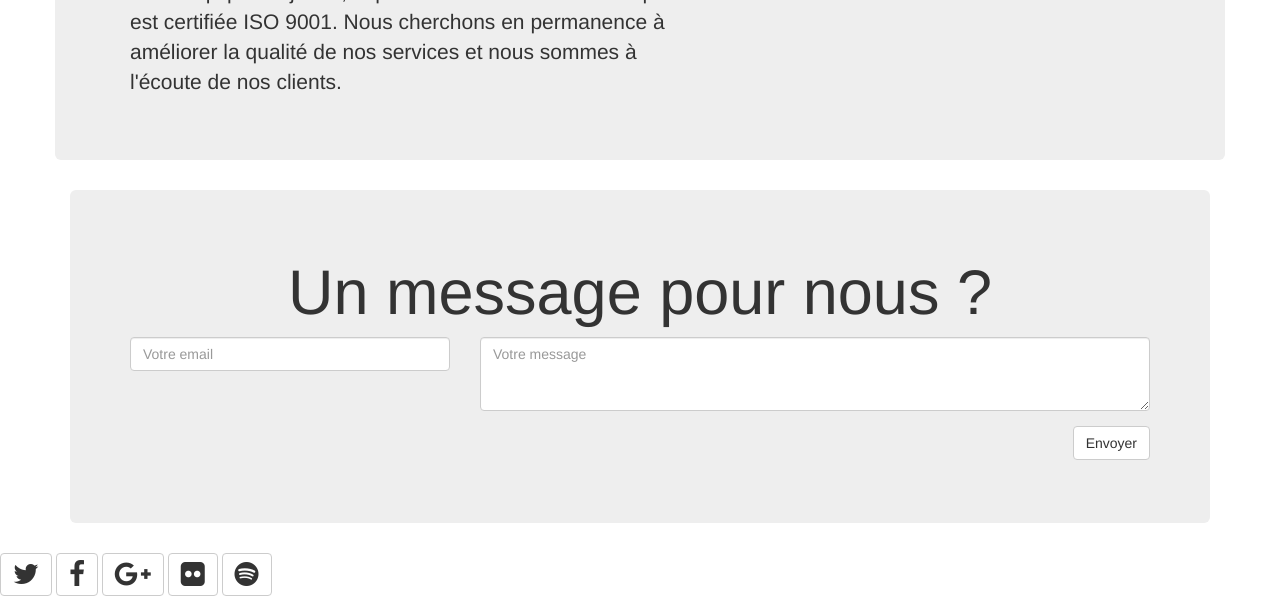
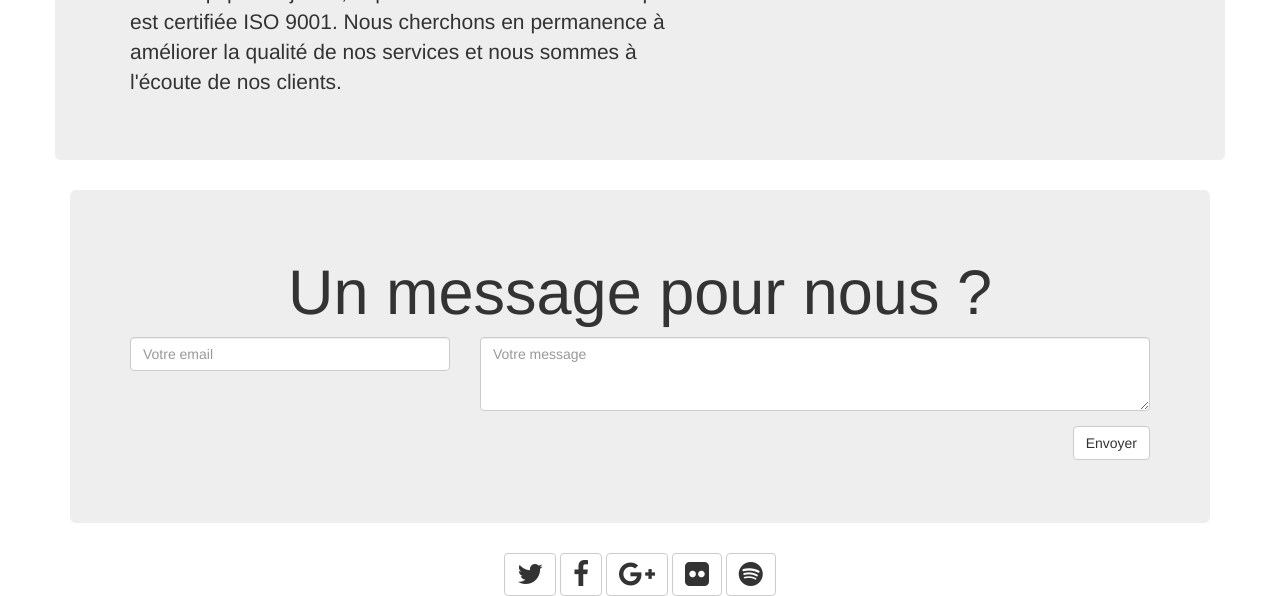
Before and after one commit to neko-77/activite1_git, a plain HTML site: page index.html in a window 1280 px wide. Shown: the part 672-1268 px from the top of the page. Drawn offline with nearby package versions, Linux system fonts and the light colour scheme.

Commit message:
Modification du pied de page de index.html

```diff
--- a/index.html
+++ b/index.html
@@ -110,7 +110,7 @@
 
     <!-- Pied de page
     ================================================== -->
-    <footer>
+    <footer class="row text-center">
       <a class="btn btn-default" href="#"><i class="fa fa-twitter fa-2x"></i></a>
       <a class="btn btn-default" href="#"><i class="fa fa-facebook fa-2x"></i></a>
       <a class="btn btn-default" href="#"><i class="fa fa-google-plus fa-2x"></i></a>
```
